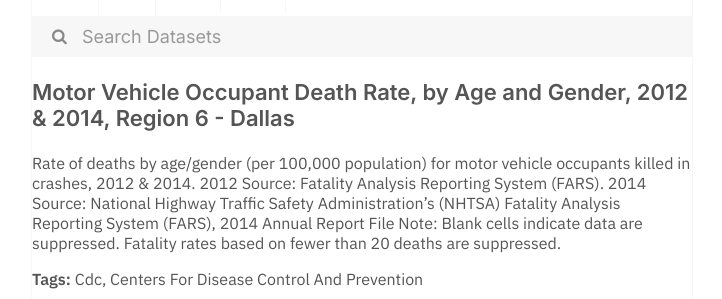
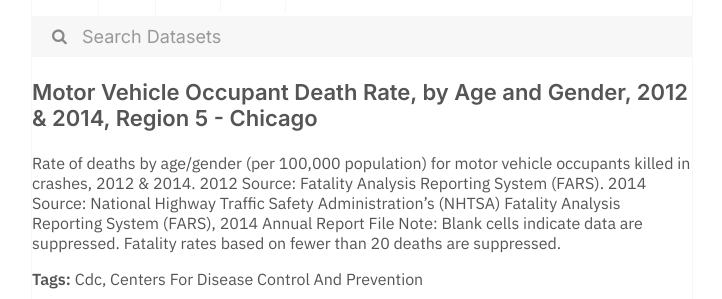
Before and after one commit to dayda-entities/centers-for-disease-control-and-prevention, a Jekyll site: the page built from _posts/2020-11-12-motor-vehicle-occupant-death-r.md, in a window 1280 px wide. Shown: the part 269-568 px from the top of the page, without its empty margins (278-1000 px from the left). Built offline with Jekyll 4.4.1, drawn with Linux system fonts in a browser that asks for light colours.

```diff
--- a/_posts/2020-11-12-motor-vehicle-occupant-death-r.md
+++ b/_posts/2020-11-12-motor-vehicle-occupant-death-r.md
@@ -1,17 +1,17 @@
 ---
 title: >-
-  Motor Vehicle Occupant Death Rate, by Age and Gender, 2012 & 2014, Region 6 -
-  Dallas
-created: '2020-11-12T12:13:34.909931'
-modified: '2021-04-21T19:17:38.686459'
+  Motor Vehicle Occupant Death Rate, by Age and Gender, 2012 & 2014, Region 5 -
+  Chicago
+created: '2020-11-12T12:13:13.075173'
+modified: '2021-04-21T19:15:20.985902'
 state: active
 type: dataset
 tags:
   - Cdc
   - Centers For Disease Control And Prevention
 groups: []
-csv_url: 'https://data.cdc.gov/api/views/8ihh-n7ic/rows.csv?accessType=DOWNLOAD'
-json_url: 'https://data.cdc.gov/api/views/8ihh-n7ic/rows.json?accessType=DOWNLOAD'
+csv_url: 'https://data.cdc.gov/api/views/6i2x-3kw3/rows.csv?accessType=DOWNLOAD'
+json_url: 'https://data.cdc.gov/api/views/6i2x-3kw3/rows.json?accessType=DOWNLOAD'
 layout: post
 
 ---
```
